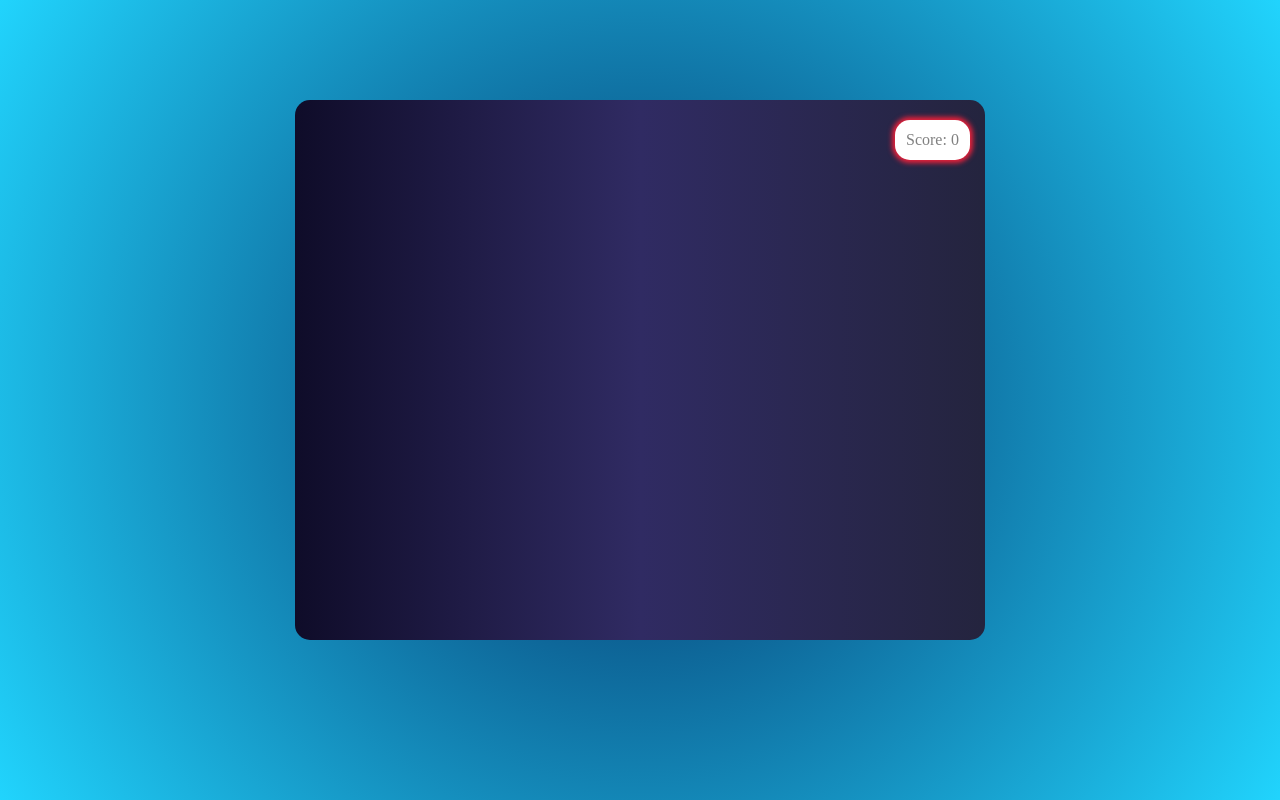
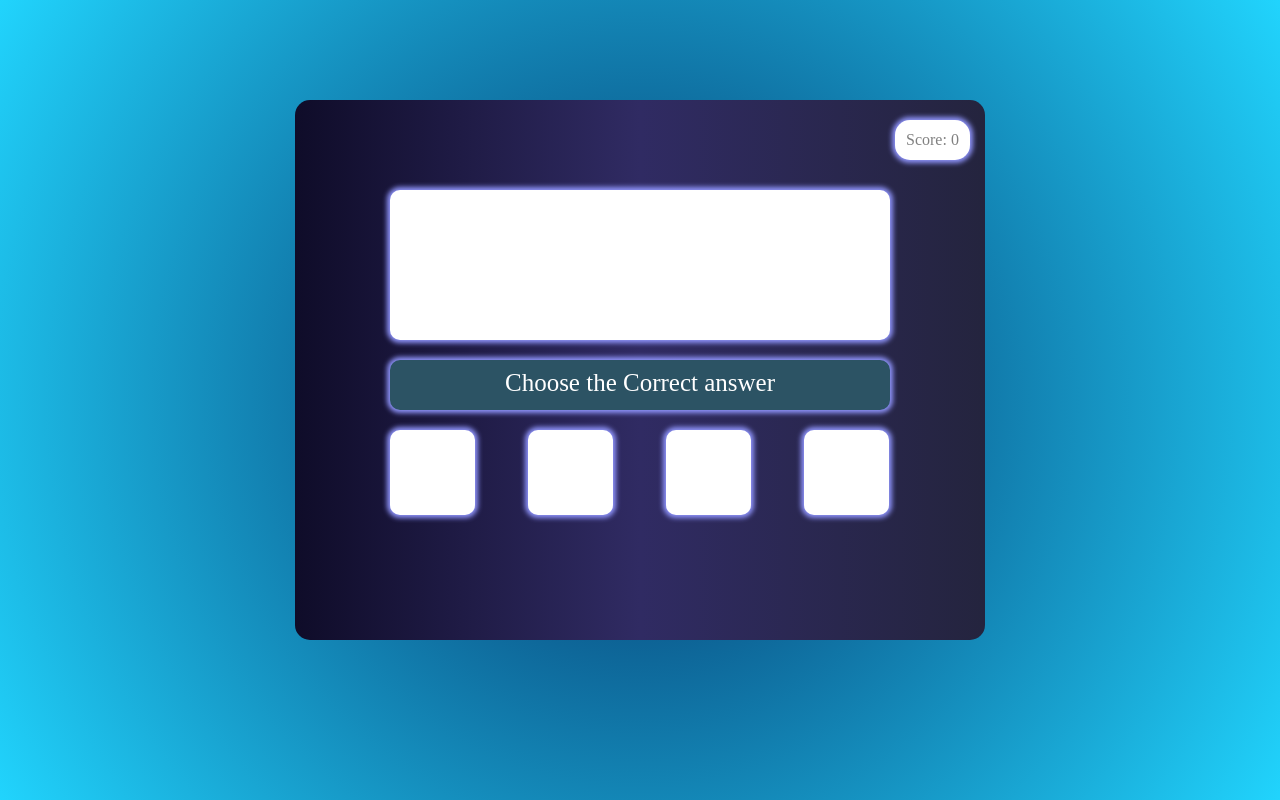
Before and after one commit to ShahnamehHon/Math_Is_Fun, a plain HTML site: page src/main/index.html in a window 1280 px wide. Drawn offline with Linux system fonts and the light colour scheme.

Commit message:
Added 3 parent divs (question, instruction, choices)

```diff
--- a/src/main/index.html
+++ b/src/main/index.html
@@ -14,6 +14,14 @@
         </div>
         <div id="correct">Correct!</div>
         <div id="wrong">Try Again!</div>
+        <div id="question"></div>
+        <div id="instruction">Choose the Correct answer</div>
+        <div id="choices">
+            <div id="box1" class="box"></div>
+            <div id="box2" class="box"></div>
+            <div id="box3" class="box"></div>
+            <div id="box4" class="box"></div>
+        </div>
     </div>
 </body>
 </html>
--- a/src/main/style.css
+++ b/src/main/style.css
@@ -23,7 +23,7 @@ html
     position: absolute;
     left: 600px;
     border-radius: 15px;
-    box-shadow: 0px 0px 5px 3px #ED213A;
+    box-shadow: 0px 0px 5px 3px #8f94fb;
 }
 
 #correct
@@ -47,3 +47,54 @@ html
     border-radius: 10px;
     display: none;
 }
+
+#question
+{
+    width: 500px;
+    height: 150px;
+    margin: 70px auto 10px auto;
+    background-color: white;
+    box-shadow: 0px 0px 5px 3px #8f94fb;
+    font-size: 100px;
+    text-align: center;
+    font-family: cursive, sans-serif;
+    color: black;
+    border-radius: 10px;
+}
+
+#instruction
+{
+   width: 500px;
+   height: 50px;
+   margin: 20px auto;
+   background-color: #2C5364;
+   color: white;
+   border-radius: 10px;
+   text-align: center;
+   line-height: 45px;
+   font-size: 25px;
+   box-shadow: 0px 0px 5px 3px #8f94fb;
+}
+
+#choices
+{
+   width: 500px;
+   height: 100px;
+   margin: 20px auto;
+}
+
+.box
+{
+    width: 85px;
+    height: 85px;
+    background-color: white;
+    float: left;
+    margin-right: 53px;
+    border-radius: 10px;
+    box-shadow: 0px 0px 5px 3px #8f94fb;
+}
+
+#box4
+{
+margin-right: 0;
+}
```
